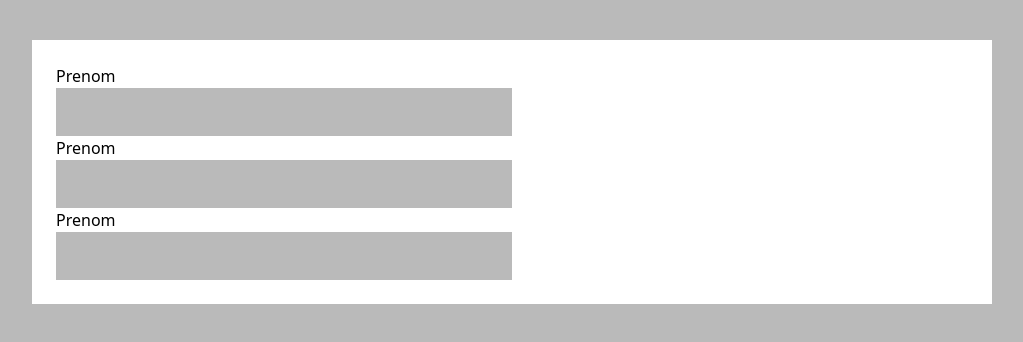
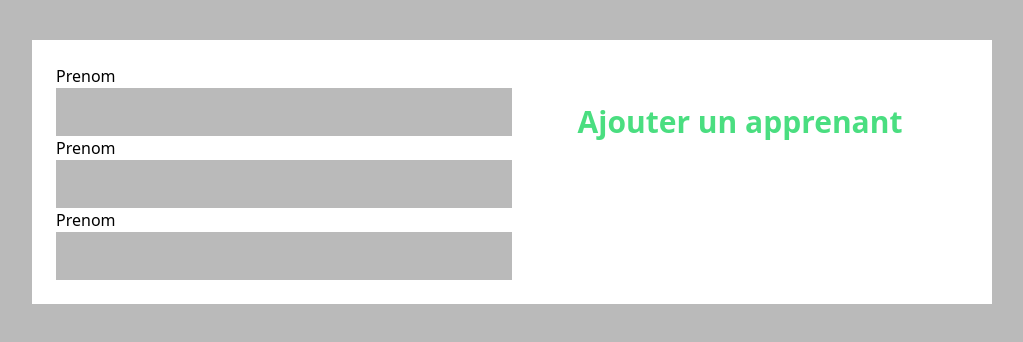
Before and after one commit to Bakari1548/gestion-presence, a plain HTML site: page pages/ajout.html in a window 1280 px wide. Shown: the whole page, without its empty margins (128-1151 px from the left). Drawn offline with nearby package versions, Linux system fonts and the light colour scheme.

Commit message:
first commit

```diff
--- a/ajout.html
+++ b/pages/ajout.html
@@ -38,8 +38,8 @@
             </div>
 
         </form>
-        <div class="w-1/2 bg-[342E37] h-full p-10">
-            <h2 class="text-3xl font-bold text-white">Ajouter un apprenant</h2>
+        <div class="w-1/2 p-10 h-32">
+            <h2 class="text-3xl font-bold text-green-400 text-center">Ajouter un apprenant</h2>
         </div>
      </div>
 </body>
```
Also changed, not shown: pages/historique.html (renamed from historique.html).
